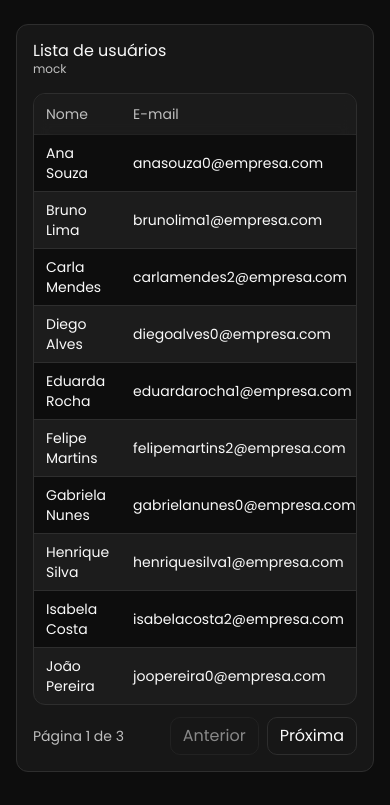
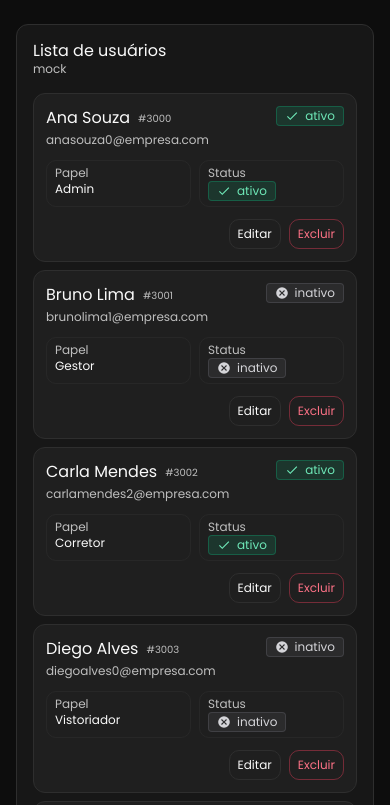
Before and after one commit to pedroavv1914/portal-api-grifo, a Next.js app: page /usuarios in a window 390 px wide. Shown: the part 859-1664 px from the top of the page. Built offline with nearby package versions, Linux system fonts and the light colour scheme.

Commit message:
feat: create user management page with mock data and CRUD operations

```diff
--- a/app/(protected)/usuarios/page.tsx
+++ b/app/(protected)/usuarios/page.tsx
@@ -224,7 +224,59 @@
 
       {/* Lista */}
       <SectionCard title="Lista de usuários" subtitle="mock">
-        <div className="overflow-auto rounded-lg border border-border">
+        {/* Mobile cards (sm) */}
+        <div className="md:hidden">
+          <ul role="list" className="space-y-2">
+            {pageItems.map((u) => (
+              <li key={u.id} className="rounded-lg border border-border bg-card p-3">
+                <div className="flex items-start justify-between gap-2">
+                  <div>
+                    <div className="flex items-center gap-2">
+                      <h3 className="font-medium">{u.nome}</h3>
+                      <span className="text-[10px] text-muted-foreground">#{u.id}</span>
+                    </div>
+                    <div className="mt-0.5 text-xs text-muted-foreground">{u.email}</div>
+                  </div>
+                  <div className="shrink-0">{statusBadge(u.status)}</div>
+                </div>
+                <div className="mt-3 grid grid-cols-2 gap-2 text-xs">
+                  <div className="rounded-md border border-border/60 px-2 py-1">
+                    <div className="text-muted-foreground">Papel</div>
+                    <div className="capitalize">{u.role}</div>
+                  </div>
+                  <div className="rounded-md border border-border/60 px-2 py-1">
+                    <div className="text-muted-foreground">Status</div>
+                    <div>{statusBadge(u.status)}</div>
+                  </div>
+                </div>
+                <div className="mt-3 flex justify-end gap-2">
+                  <button
+                    aria-label={`Editar usuário ${u.nome}`}
+                    onClick={() => openEdit(u)}
+                    className="px-2 py-1.5 rounded-md border border-border hover:bg-muted/30 text-xs"
+                  >
+                    Editar
+                  </button>
+                  <button
+                    aria-label={`Excluir usuário ${u.nome}`}
+                    onClick={() => askRemove(u)}
+                    className="px-2 py-1.5 rounded-md border border-rose-500/40 text-rose-400 hover:bg-rose-500/10 text-xs"
+                  >
+                    Excluir
+                  </button>
+                </div>
+              </li>
+            ))}
+            {pageItems.length === 0 && (
+              <li className="rounded-lg border border-border bg-card p-6 text-center text-sm text-muted-foreground" aria-live="polite">
+                Nenhum resultado para os filtros atuais.
+              </li>
+            )}
+          </ul>
+        </div>
+
+        {/* Table (md+) */}
+        <div className="hidden md:block overflow-auto rounded-lg border border-border">
           <table className="min-w-full text-sm">
             <thead className="sticky top-0 z-10 border-b bg-card/95 text-muted-foreground backdrop-blur supports-[backdrop-filter]:bg-card/70">
               <tr>
```
